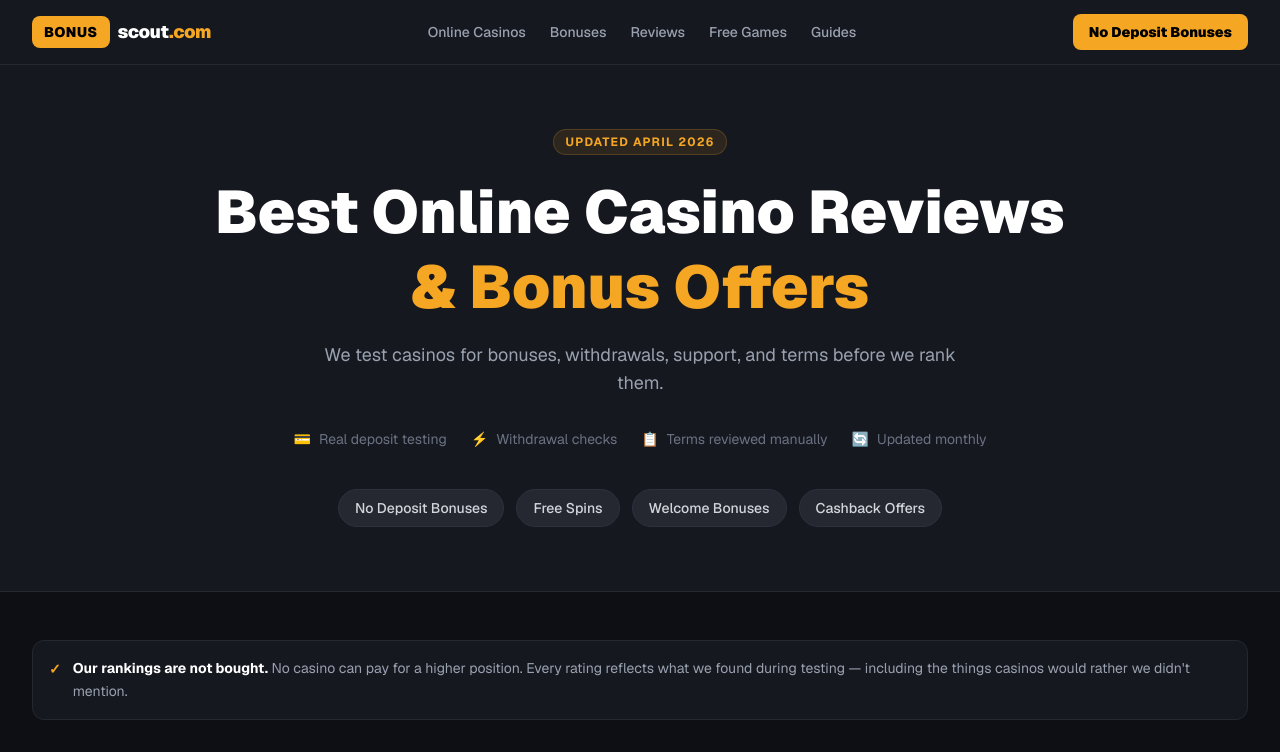
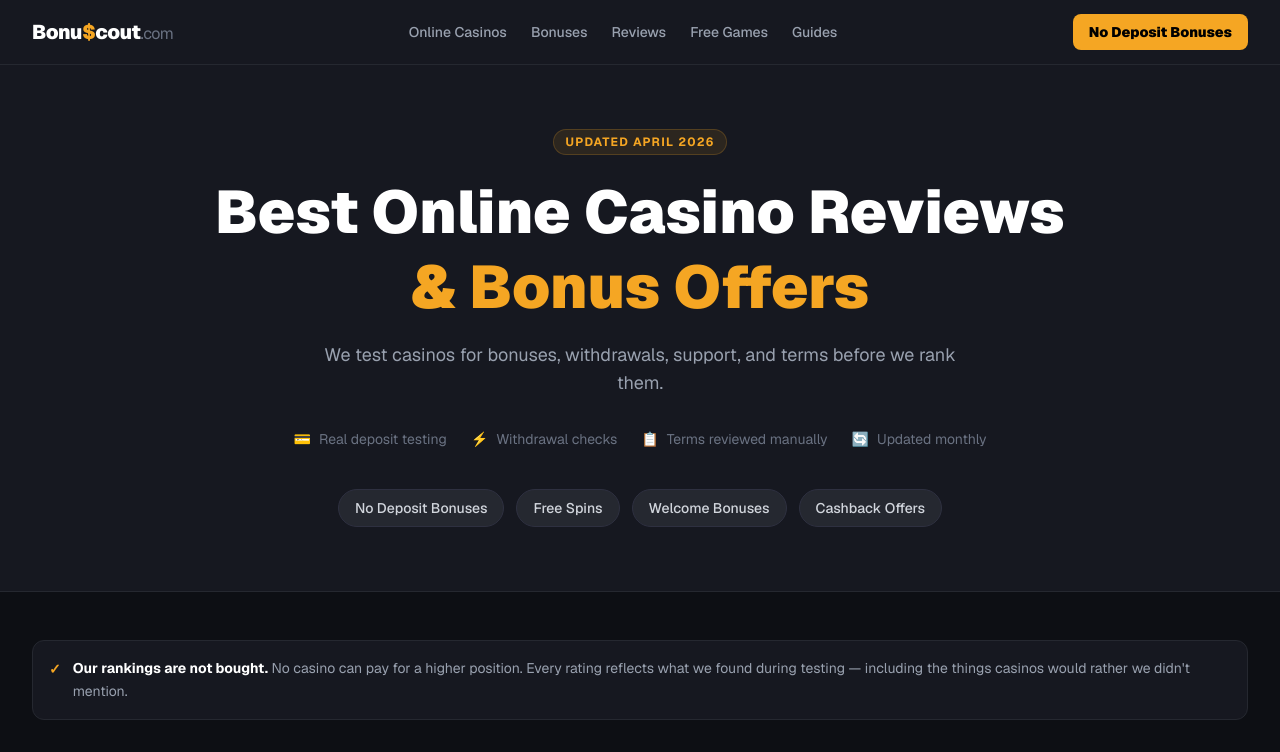
Before and after one commit to MVisionsML/bonuscout, a Next.js app: page / in a window 1280 px wide. Shown: the top 752 px of the page. Built offline with nearby package versions, Linux system fonts and the light colour scheme.

Commit message:
update: logo rebrand to Bonu$cout style

```diff
--- a/src/components/layout/Footer.tsx
+++ b/src/components/layout/Footer.tsx
@@ -8,8 +8,7 @@
 
           <div className="col-span-2 md:col-span-1">
             <div className="flex items-center gap-2 mb-4">
-              <div className="bg-[#F5A623] text-black font-black text-sm px-3 py-1.5 rounded-lg">BONUS</div>
-              <span className="font-black text-white text-lg">scout<span className="text-[#F5A623]">.com</span></span>
+              <span className="font-black text-white text-xl">Bonu<span className="text-[#F5A623]">$</span>cout<span className="text-gray-500 font-normal text-base">.com</span></span>
             </div>
             <p className="text-gray-500 text-xs leading-relaxed">
               Independent casino bonus reviews. We test every bonus before we recommend it.
--- a/src/components/layout/Header.tsx
+++ b/src/components/layout/Header.tsx
@@ -13,61 +13,41 @@
     { label: 'Guides', href: '/guides' },
   ]
 
+  const Logo = () => (
+    <Link href="/" className="flex items-center">
+      <span className="font-black text-white text-xl tracking-tight">
+        Bonu<span className="text-[#F5A623]">$</span>cout
+        <span className="text-gray-500 font-normal text-base">.com</span>
+      </span>
+    </Link>
+  )
+
   return (
     <header className="bg-[#161820] border-b border-[#252830] sticky top-0 z-50">
       <div className="max-w-7xl mx-auto px-4 sm:px-6 lg:px-8">
         <div className="flex items-center justify-between h-16">
+          <Logo />
 
-          {/* Logo */}
-          <Link href="/" className="flex items-center gap-2">
-            <div className="bg-[#F5A623] text-black font-black text-sm px-3 py-1.5 rounded-lg tracking-wide">
-              BONUS
-            </div>
-            <span className="font-black text-white text-lg tracking-tight">
-              scout<span className="text-[#F5A623]">.com</span>
-            </span>
-          </Link>
-
-          {/* Desktop nav */}
           <nav className="hidden md:flex items-center gap-6">
             {nav.map(item => (
-              <Link
-                key={item.href}
-                href={item.href}
-                className="text-gray-400 hover:text-white text-sm font-medium transition-colors"
-              >
+              <Link key={item.href} href={item.href} className="text-gray-400 hover:text-white text-sm font-medium transition-colors">
                 {item.label}
               </Link>
             ))}
           </nav>
 
-          {/* CTA */}
           <div className="flex items-center gap-3">
-            <Link
-              href="/bonuses/no-deposit"
-              className="hidden sm:block bg-[#F5A623] hover:bg-[#E09520] text-black font-black text-sm px-4 py-2 rounded-lg transition-colors"
-            >
+            <Link href="/bonuses/no-deposit" className="hidden sm:block bg-[#F5A623] hover:bg-[#E09520] text-black font-black text-sm px-4 py-2 rounded-lg transition-colors">
               No Deposit Bonuses
             </Link>
-            <button
-              onClick={() => setOpen(!open)}
-              className="md:hidden p-2 text-gray-400 hover:text-white"
-            >
-              ☰
-            </button>
+            <button onClick={() => setOpen(!open)} className="md:hidden p-2 text-gray-400 hover:text-white">☰</button>
           </div>
         </div>
 
-        {/* Mobile nav */}
         {open && (
           <div className="md:hidden border-t border-[#252830] py-3">
             {nav.map(item => (
-              <Link
-                key={item.href}
-                href={item.href}
-                onClick={() => setOpen(false)}
-                className="block py-2 text-gray-400 hover:text-white text-sm font-medium"
-              >
+              <Link key={item.href} href={item.href} onClick={() => setOpen(false)} className="block py-2 text-gray-400 hover:text-white text-sm font-medium">
                 {item.label}
               </Link>
             ))}
```
